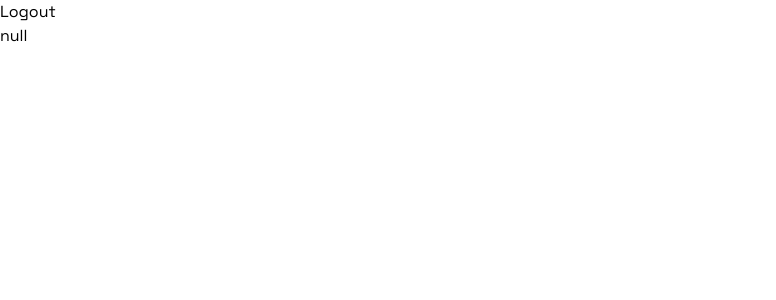
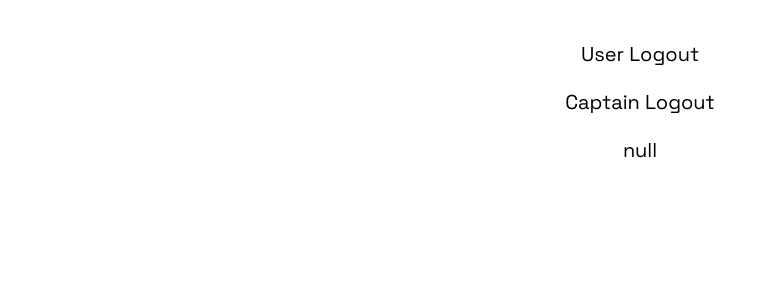
Before and after one commit to IndSumit07/Uber-Clone, a React (Vite) app in the folder client/: page /home in a window 1280 px wide. Shown: the top 300 px of the page, without its empty margins (0-776 px from the left). Built offline with nearby package versions, Linux system fonts and the light colour scheme; sample sign-in values are in the browser's storage; a web font is replaced by a local one.

Commit message:
FIxed some bugd

```diff
--- a/client/src/context/CaptainContext.jsx
+++ b/client/src/context/CaptainContext.jsx
@@ -8,7 +8,7 @@ const CaptainContext = ({ children }) => {
   const [captain, setCaptain] = useState(null);
   const backendUrl = import.meta.env.VITE_BACKEND_URL;
 
-  const logout = async () => {
+  const captainLogout = async () => {
     try {
       const token = localStorage.getItem("token");
       const response = await axios.get(backendUrl + "/api/captain/logout", {
@@ -32,7 +32,7 @@ const CaptainContext = ({ children }) => {
           captain,
           setCaptain,
           backendUrl,
-          logout,
+          captainLogout,
         }}
       >
         {children}
--- a/client/src/context/UserContext.jsx
+++ b/client/src/context/UserContext.jsx
@@ -10,7 +10,7 @@ const UserContext = ({ children }) => {
   const [user, setUser] = useState(null);
   const backendUrl = import.meta.env.VITE_BACKEND_URL;
 
-  const logout = async () => {
+  const userLogout = async () => {
     try {
       const token = localStorage.getItem("token");
       const response = await axios.get(backendUrl + "/api/user/logout", {
@@ -29,7 +29,9 @@ const UserContext = ({ children }) => {
   };
   return (
     <div>
-      <UserDataContext.Provider value={{ user, setUser, backendUrl, logout }}>
+      <UserDataContext.Provider
+        value={{ user, setUser, backendUrl, userLogout }}
+      >
         {children}
       </UserDataContext.Provider>
     </div>
--- a/client/src/pages/Home.jsx
+++ b/client/src/pages/Home.jsx
@@ -1,15 +1,20 @@
 import React, { useContext } from "react";
 import { UserDataContext } from "../context/UserContext";
+import { CaptainDataContext } from "../context/CaptainContext";
+const Home = () => {
+  const { userLogout, user } = useContext(UserDataContext);
+  const { captainLogout, captain } = useContext(CaptainDataContext);
 
-const Home = () => {
-  const { logout, user } = useContext(UserDataContext);
-
-  const handleLogout = async () => {
-    logout();
+  const handleLogout1 = async () => {
+    userLogout();
+  };
+  const handleLogout2 = async () => {
+    captainLogout();
   };
   return (
-    <div>
-      <button onClick={handleLogout}>Logout</button>
+    <div className="p-10 text-xl flex flex-col justify-center items-center gap-5">
+      <button onClick={handleLogout1}>User Logout</button>
+      <button onClick={handleLogout2}>Captain Logout</button>
       <div>{JSON.stringify(user)}</div>
     </div>
   );
```
